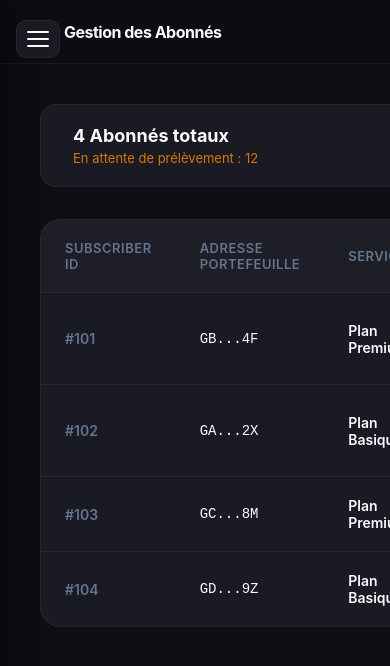
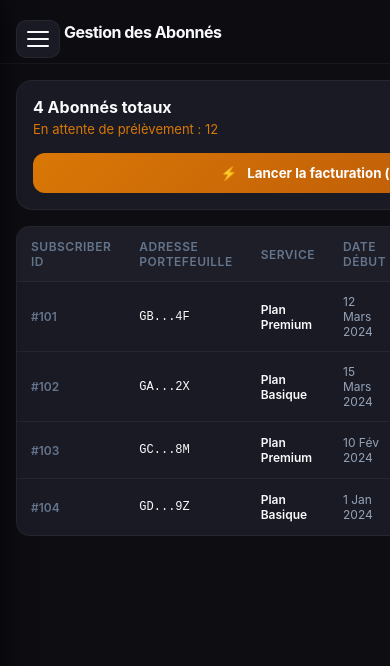
Before and after one commit to Didikhed/Pi-Merchant-Dashboard, a Next.js app: page /subscribers in a window 390 px wide. Shown: the top 666 px of the page. Built offline with nearby package versions, Linux system fonts and the light colour scheme.

Commit message:
📱 RESPONSIVE: Services + Abonnés pages mobile-ready

```diff
--- a/app/subscribers/subscribers.css
+++ b/app/subscribers/subscribers.css
@@ -119,3 +119,51 @@
   background-color: rgba(255, 255, 255, 0.1);
   color: var(--text-primary);
 }
+
+/* ── TABLET ── */
+@media (max-width: 1024px) {
+  .subscribers-content {
+    padding: 24px;
+    gap: 20px;
+  }
+  .subs-table th,
+  .subs-table td {
+    padding: 14px 16px;
+  }
+}
+
+/* ── MOBILE ── */
+@media (max-width: 768px) {
+  .subscribers-content {
+    padding: 16px;
+    gap: 16px;
+  }
+  .subscribers-summary-bar {
+    flex-direction: column;
+    align-items: flex-start;
+    gap: 16px;
+    padding: 16px;
+  }
+  .btn-process {
+    width: 100%;
+    justify-content: center;
+    padding: 12px;
+  }
+  /* Scrollable table on mobile */
+  .subs-table-container {
+    overflow-x: auto;
+    -webkit-overflow-scrolling: touch;
+    border-radius: 14px;
+  }
+  .subs-table {
+    min-width: 600px;
+  }
+  .subs-table th,
+  .subs-table td {
+    padding: 12px 14px;
+    font-size: 12px;
+  }
+  .summary-count {
+    font-size: 16px;
+  }
+}
```
Also changed, not shown: app/services/services.css (+45 -0 lines).
